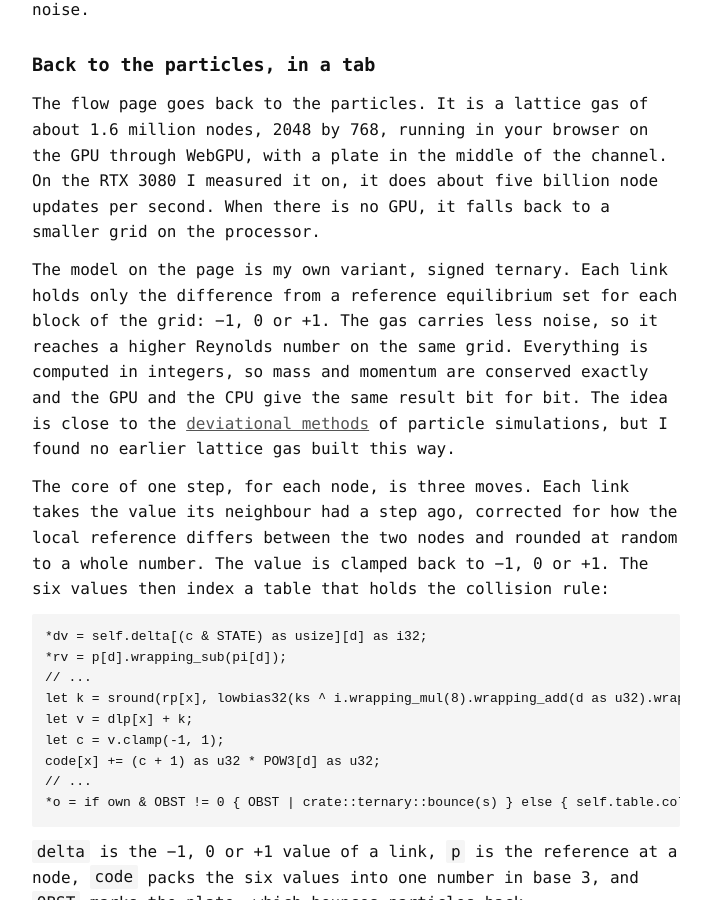
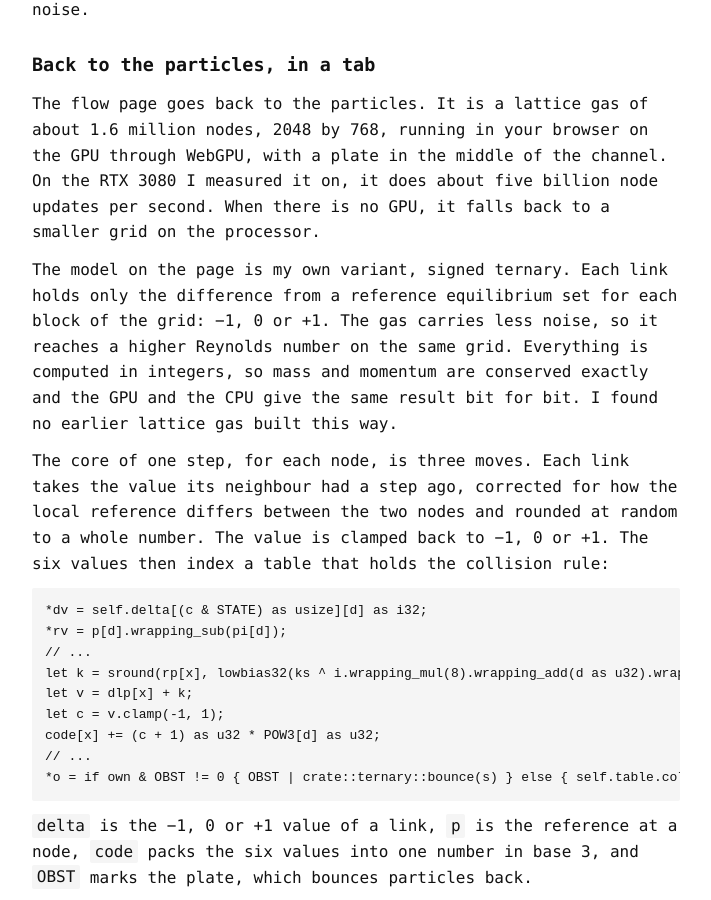
Before and after one commit to idle-intelligence/trucs.ai, a Jekyll site: the page built from blog/cellular-automata.md, in a window 1280 px wide and 900 px high, scrolled down 2334 px. Shown: the whole window, without its empty margins (284-995 px from the left). Built offline with Jekyll 4.4.1, drawn with Linux system fonts in a browser that asks for light colours.

Commit message:
blog: drop the deviational methods comparison

```diff
--- a/blog/cellular-automata.md
+++ b/blog/cellular-automata.md
@@ -42,7 +42,7 @@ A lattice gas is noisy. Every site is either occupied or not, so to see a smooth
 
 The flow page goes back to the particles. It is a lattice gas of about 1.6 million nodes, 2048 by 768, running in your browser on the GPU through WebGPU, with a plate in the middle of the channel. On the RTX 3080 I measured it on, it does about five billion node updates per second. When there is no GPU, it falls back to a smaller grid on the processor.
 
-The model on the page is my own variant, signed ternary. Each link holds only the difference from a reference equilibrium set for each block of the grid: −1, 0 or +1. The gas carries less noise, so it reaches a higher Reynolds number on the same grid. Everything is computed in integers, so mass and momentum are conserved exactly and the GPU and the CPU give the same result bit for bit. The idea is close to the [deviational methods](https://arxiv.org/abs/0905.2218) of particle simulations, but I found no earlier lattice gas built this way.
+The model on the page is my own variant, signed ternary. Each link holds only the difference from a reference equilibrium set for each block of the grid: −1, 0 or +1. The gas carries less noise, so it reaches a higher Reynolds number on the same grid. Everything is computed in integers, so mass and momentum are conserved exactly and the GPU and the CPU give the same result bit for bit. I found no earlier lattice gas built this way.
 
 The core of one step, for each node, is three moves. Each link takes the value its neighbour had a step ago, corrected for how the local reference differs between the two nodes and rounded at random to a whole number. The value is clamped back to −1, 0 or +1. The six values then index a table that holds the collision rule:
 
```
